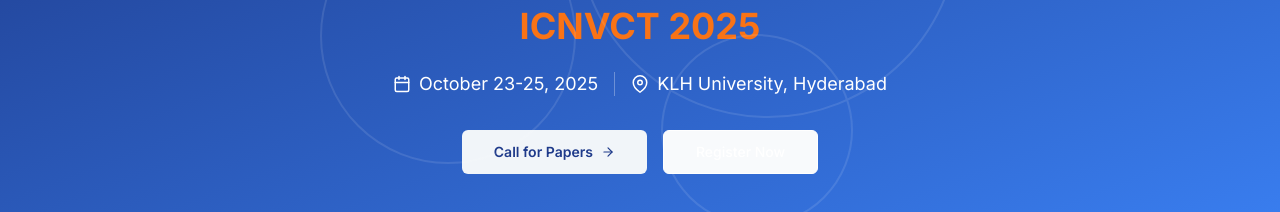
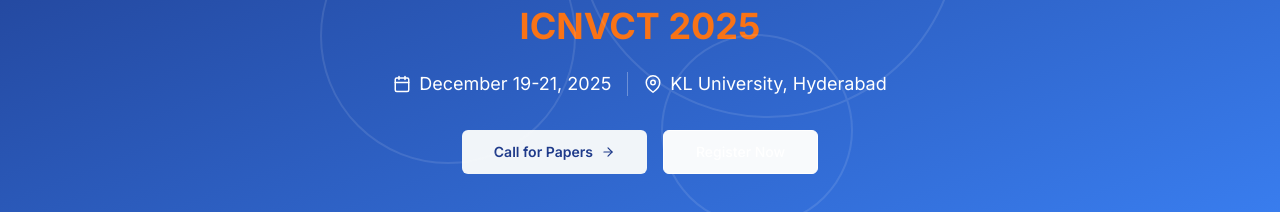
Before and after one commit to coderiksenthil/ECE-Conference-web, a Next.js app: page / in a window 1280 px wide. Shown: the part 283-495 px from the top of the page. Built offline with nearby package versions, Linux system fonts and the light colour scheme.

Commit message:
Update hero.tsx

```diff
--- a/components/hero.tsx
+++ b/components/hero.tsx
@@ -38,12 +38,12 @@
           >
             <div className="flex items-center">
               <FiCalendar className="mr-2" />
-              <span>October 23-25, 2025</span>
+              <span>December 19-21, 2025</span>
             </div>
             <div className="md:w-px md:h-6 md:bg-white/30 hidden md:block"></div>
             <div className="flex items-center">
               <FiMapPin className="mr-2" />
-              <span>KLH University, Hyderabad</span>
+              <span>KL University, Hyderabad</span>
             </div>
           </motion.div>
 
```
